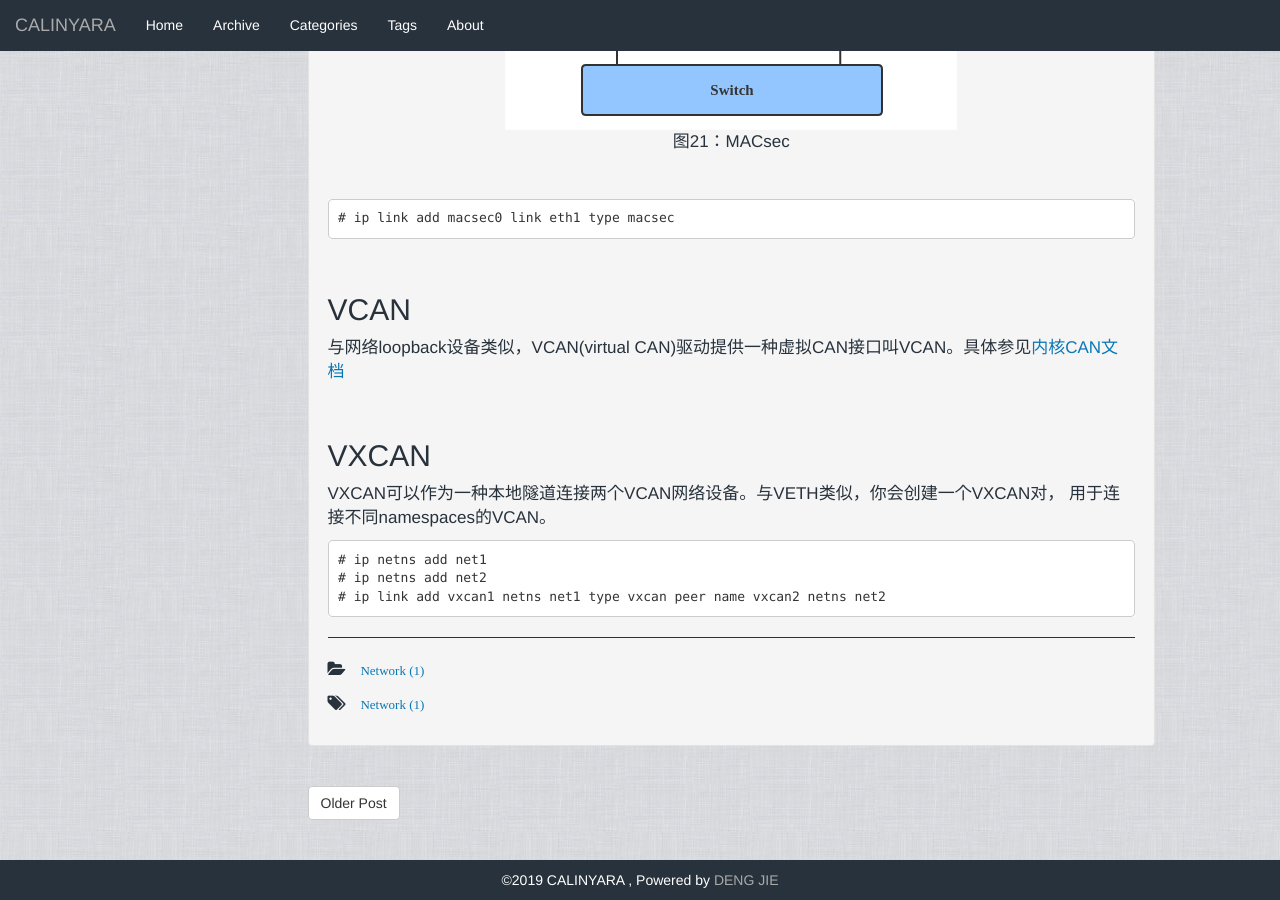
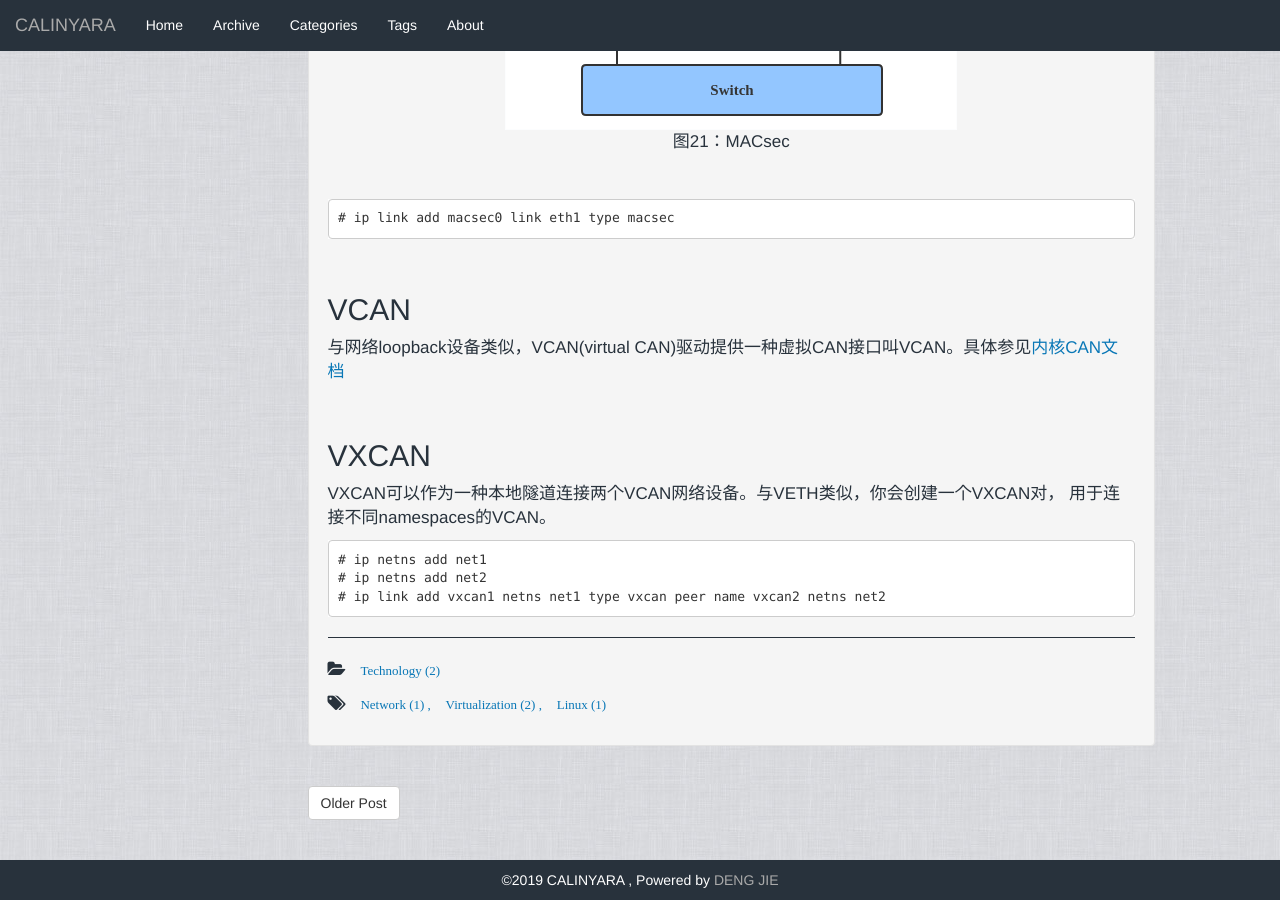
Before and after one commit to calinyara/calinyara.github.io, a Jekyll site: the page built from _posts/2019-8-22-vnet_interface.markdown, in a window 1280 px wide and 900 px high, scrolled down 12526 px. Built offline with Jekyll 4.4.1, drawn with Linux system fonts in a browser that asks for light colours.

Commit message:
tags update

```diff
--- a/_posts/2019-8-22-vnet_interface.markdown
+++ b/_posts/2019-8-22-vnet_interface.markdown
@@ -1,8 +1,8 @@
 ---
 layout: post
 title:  "虚拟网络设备简介"
-categories: Network
-tags: Network
+categories: Technology
+tags: Network Virtualization Linux
 author: Calinyara
 description:
 ---
--- a/_posts/2019-8-5-asor-hypervisor.markdown
+++ b/_posts/2019-8-5-asor-hypervisor.markdown
@@ -1,8 +1,8 @@
 ---
 layout: post
 title:  "ASOR - 基于x86架构的虚拟机实现"
-categories: ASOR
-tags: ASOR
+categories: Technology
+tags: X86 Virtualization ASOR
 author: Calinyara
 description:
 ---
```
